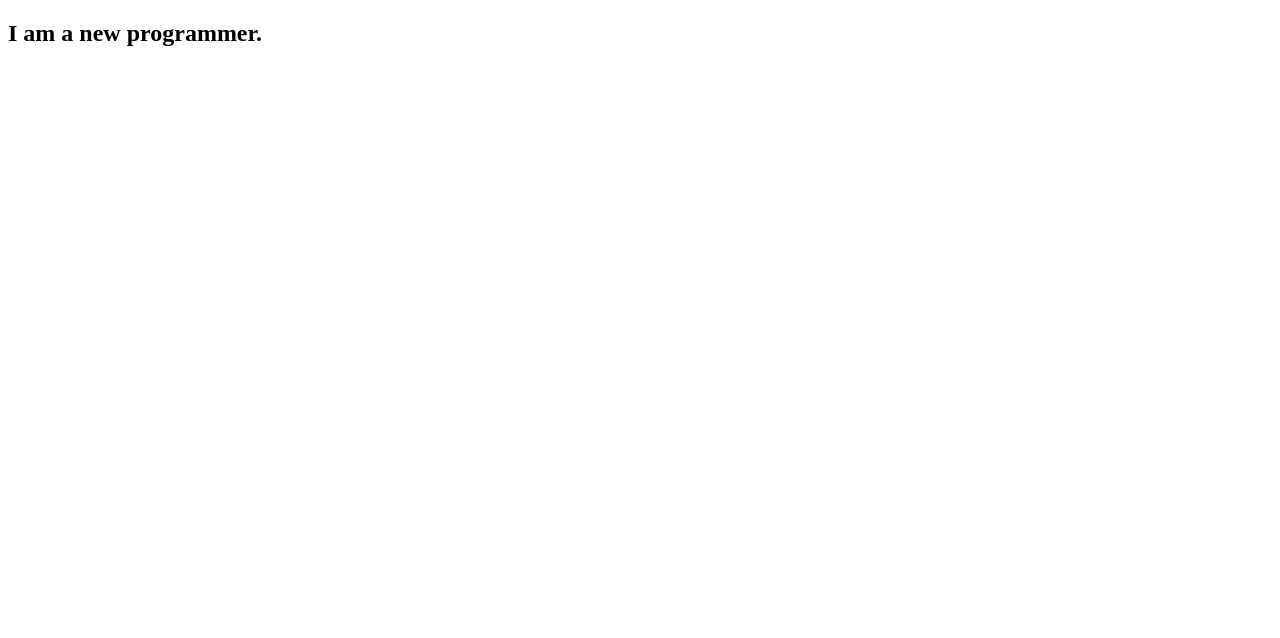
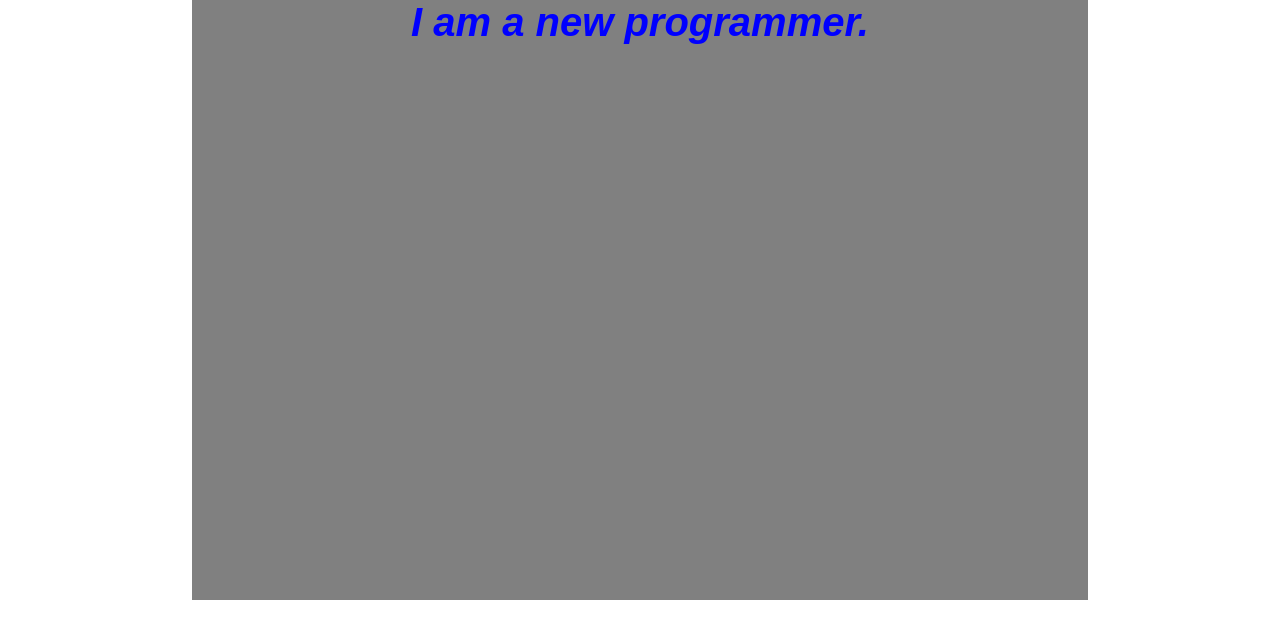
Before and after one commit to anikdas10/This-is-a-concept-clearing-session, a plain HTML site: page index.html in a window 1280 px wide. Drawn offline with Linux system fonts and the light colour scheme.

Commit message:
Creat section with div

```diff
--- a/index.html
+++ b/index.html
@@ -8,6 +8,8 @@
     <link rel="icon" type="image/x-icon" href="image/icons8-html-logo-48.png">
 </head>
 <body>
-    <h2>I am a new programmer.</h2>
+    <div class="heading-parrent">
+         <h2>I am a new programmer.</h2></div>
+
 </body>
 </html>
--- a/style/style.css
+++ b/style/style.css
@@ -0,0 +1,18 @@
+*{
+    margin: 0;
+    padding: 0;
+}
+h2{
+    color: blue;
+    font-style: italic;
+    font-weight: 700;
+    font-family:Arial, Helvetica, sans-serif;
+    font-size: 40px;
+    text-align: center;
+}
+.heading-parrent{
+    background-color: gray;
+    height: 600px;
+    width: 70%;
+   margin: 0 auto;
+}
```
